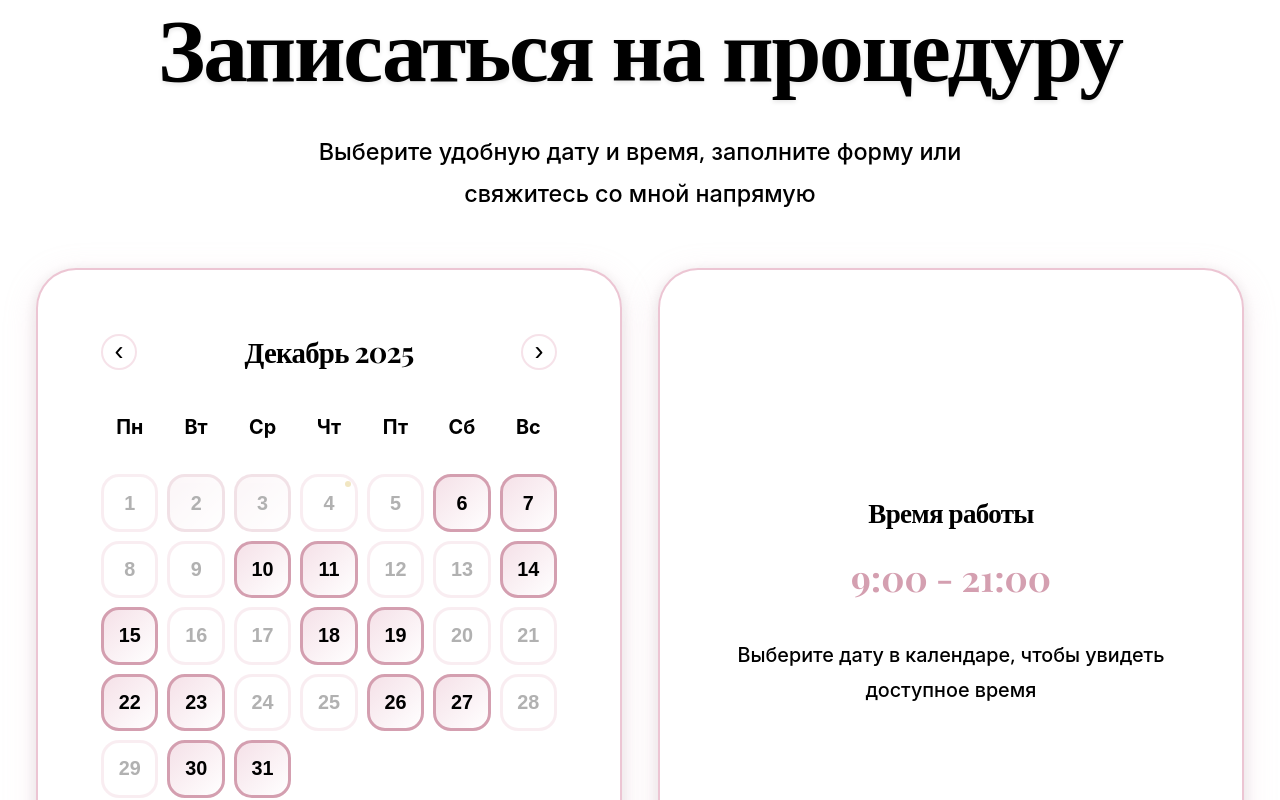
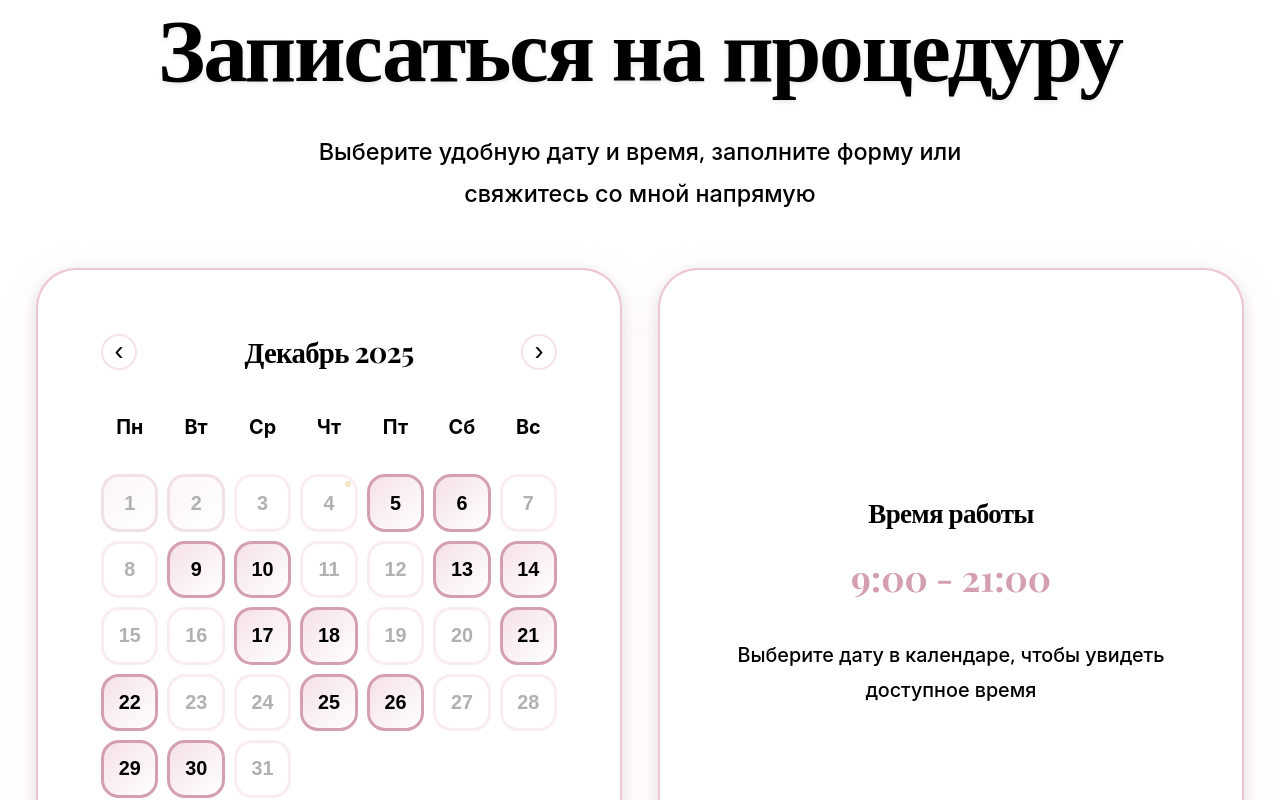
Before and after one commit to AntonioZubakha/EM, a React (Vite) app: page / in a window 1280 px wide. Shown: the part 11200-12000 px from the top of the page. Built offline with nearby package versions, Linux system fonts and the light colour scheme; a web font is replaced by a local one.

Commit message:
Update: обновлено расписание рабочих дней - декабрь 2024 и январь 2025

```diff
--- a/src/pages/Booking.tsx
+++ b/src/pages/Booking.tsx
@@ -18,24 +18,62 @@ const Booking: React.FC = () => {
   });
   const [isSubmitted, setIsSubmitted] = useState(false);
 
-  const generateWorkingDays = useMemo(() => {
-    const workingDays = new Set<string>();
-    let currentDate = new Date(2024, 6, 8);
+  // Функция определения рабочих дней согласно новому расписанию
+  const isWorkingDay = (date: Date): boolean => {
+    const year = date.getFullYear();
+    const month = date.getMonth(); // 0-11 (0 = январь, 11 = декабрь)
+    const day = date.getDate();
 
-    for (let i = 0; i < 365 * 2; i++) {
-      const dayKey = format(currentDate, 'yyyy-MM-dd');
-      const daysSinceStart = Math.round((currentDate.getTime() - new Date(2024, 6, 8).getTime()) / (1000 * 60 * 60 * 24));
-      if (daysSinceStart % 4 < 2) {
-        workingDays.add(dayKey);
-      }
-      currentDate = addDays(currentDate, 1);
+    // Декабрь 2024: 3-4, 7-8, 11-12, 15-16, 19-20, 23-24, 27-28 (31 не работаем)
+    if (year === 2024 && month === 11) { // декабрь = 11
+      const decemberWorkingDays = [3, 4, 7, 8, 11, 12, 15, 16, 19, 20, 23, 24, 27, 28];
+      return decemberWorkingDays.includes(day);
     }
 
-    return workingDays;
-  }, []);
+    // Январь 2025: 9, 12-13, 16-17, 20-21, 24-25, 28-29...
+    if (year === 2025 && month === 0) { // январь = 0
+      if (day === 9) return true; // Первый рабочий день 9 января
+      // Паттерн: пары дней начиная с 12-13, затем каждые 4 дня новая пара
+      if (day >= 12) {
+        const daysFrom12 = day - 12;
+        const cycleDay = daysFrom12 % 4;
+        // В паре: 0 и 1 день цикла (12-13, 16-17, 20-21, 24-25, 28-29...)
+        return cycleDay === 0 || cycleDay === 1;
+      }
+      return false;
+    }
 
-  const isWorkingDay = (date: Date) => {
-    return generateWorkingDays.has(format(date, 'yyyy-MM-dd'));
+    // Для будущих месяцев применяем паттерн от последнего рабочего дня января
+    // Последний рабочий день января - 31, следующий цикл начинается с 4 февраля
+    if (year === 2025 && month >= 1) {
+      // Используем 31 января 2025 как последний рабочий день
+      const lastJanWorkDay = new Date(2025, 0, 31);
+      const daysDiff = Math.round((date.getTime() - lastJanWorkDay.getTime()) / (1000 * 60 * 60 * 24));
+
+      // Первые 3 дня после 31 января - выходные, затем цикл 4 дня
+      if (daysDiff >= 4) {
+        const adjustedDays = daysDiff - 4; // Смещаем на начало следующего цикла
+        const cycleDay = adjustedDays % 4;
+        return cycleDay < 2; // Первые 2 дня цикла - рабочие
+      }
+      return false;
+    }
+
+    // Для лет после 2025 продолжаем паттерн
+    if (year > 2025) {
+      // Используем 31 января 2025 как точку отсчета
+      const referenceDate = new Date(2025, 0, 31);
+      const daysDiff = Math.round((date.getTime() - referenceDate.getTime()) / (1000 * 60 * 60 * 24));
+
+      if (daysDiff >= 4) {
+        const adjustedDays = daysDiff - 4;
+        const cycleDay = adjustedDays % 4;
+        return cycleDay < 2;
+      }
+      return false;
+    }
+
+    return false;
   };
 
   const monthStart = startOfMonth(currentMonth);
```
